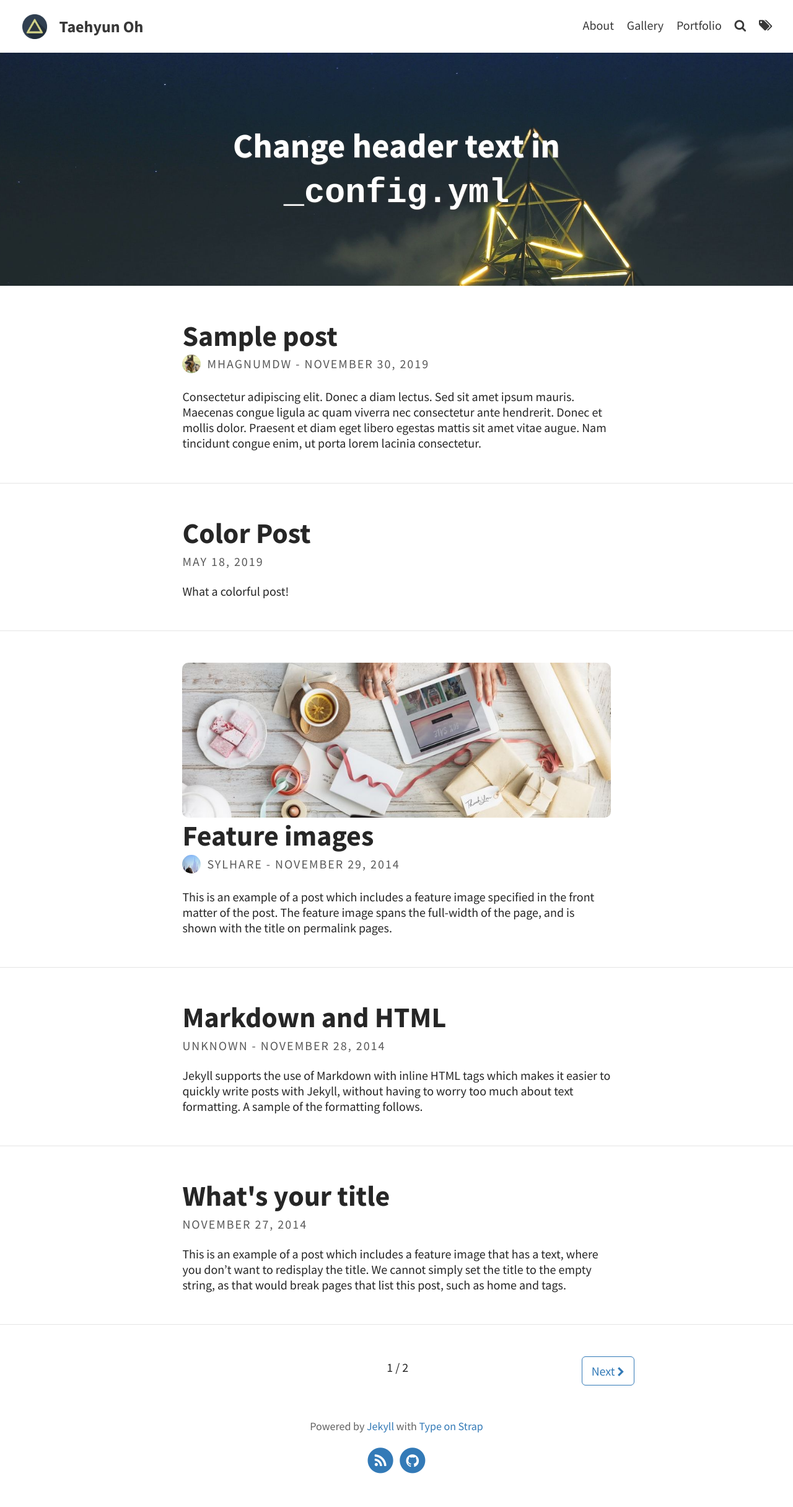
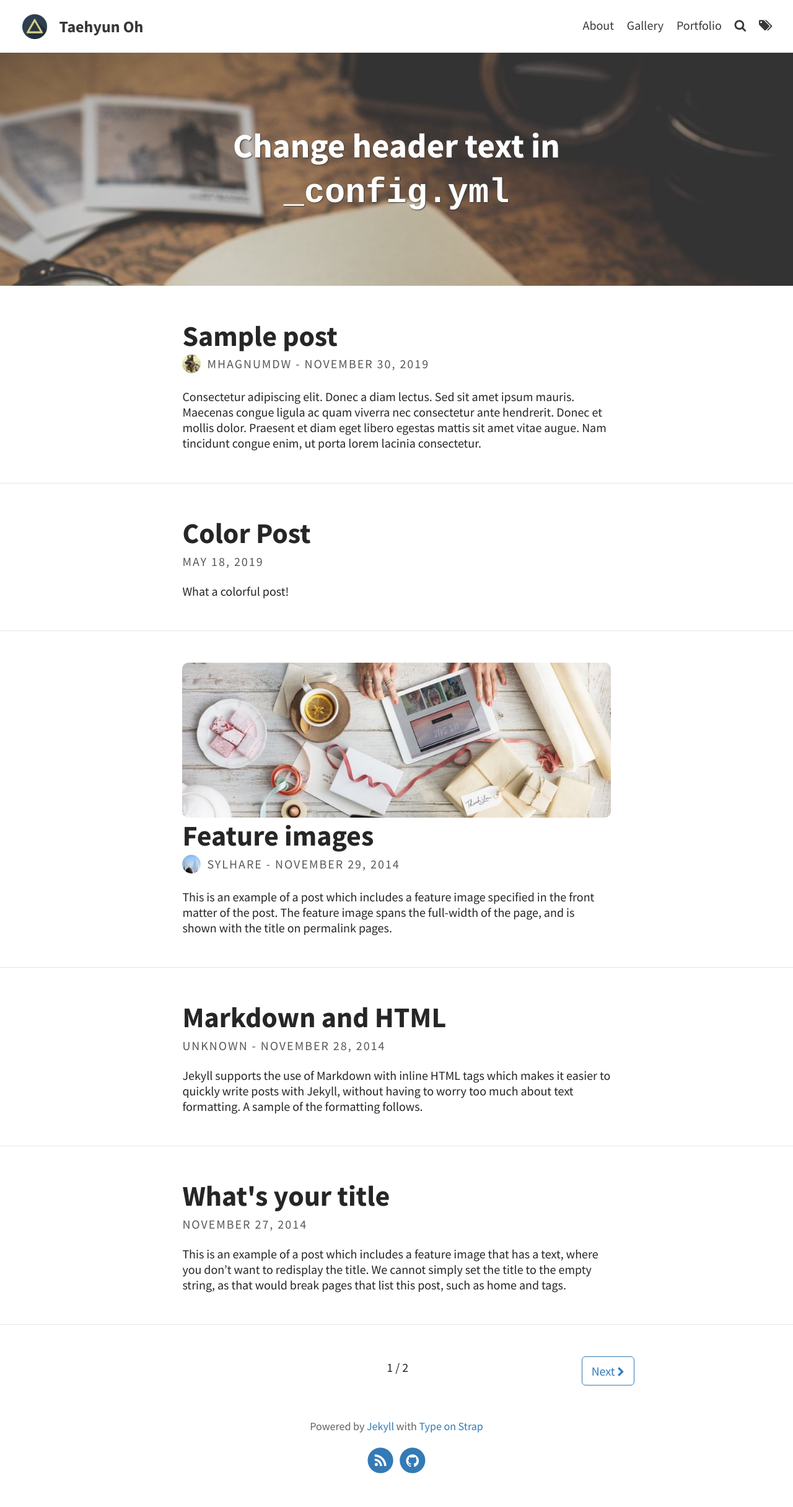
Before and after one commit to taehyunoh/taehyunoh.github.io, a Jekyll site: the page built from index.html, in a window 1280 px wide. Shown: the whole page at 62% size. Built offline with Jekyll 4.4.1, drawn with Linux system fonts in a browser that asks for light colours; the list of posts is cut into pages by our own code.

Commit message:
Update _config.yml

```diff
--- a/_config.yml
+++ b/_config.yml
@@ -9,7 +9,7 @@ defaults:
     scope:
       path: "" # an empty string here means all files in the project
     values:
-      image: assets/img/triangle.png # seo tag
+      image: assets/img/triangle.png # seo tag book-glass,
 
 # THEME-SPECIFIC CONFIGURATION
 theme_settings:
@@ -20,7 +20,7 @@ theme_settings:
 
   # Header and footer text
   header_text: Change header text in <code>_config.yml</code>
-  header_feature_image: assets/img/pexels/triangular.jpeg
+  header_feature_image: assets/img/pexels/book-glass.jpeg
   footer_text: >
     Powered by <a href="https://jekyllrb.com/">Jekyll</a> with <a href="https://github.com/sylhare/Type-on-Strap">Type on Strap</a>
 
```
